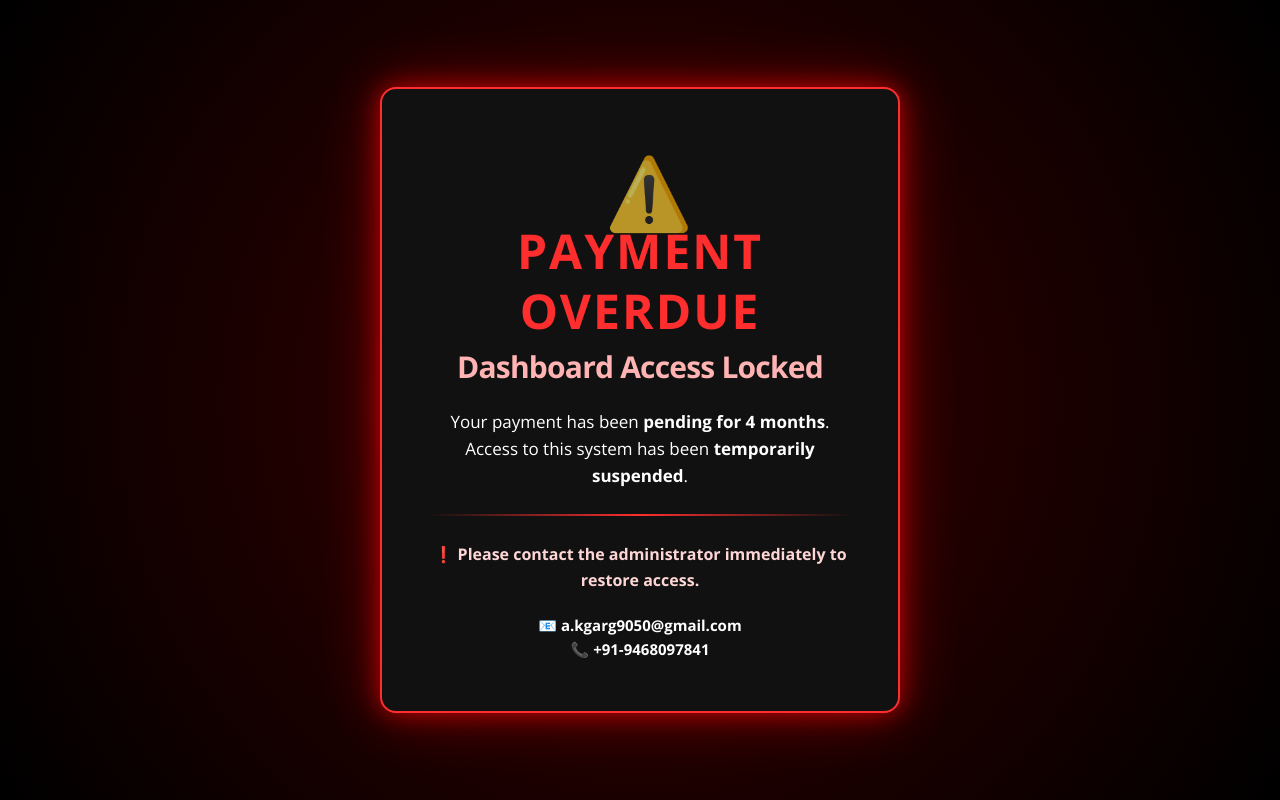
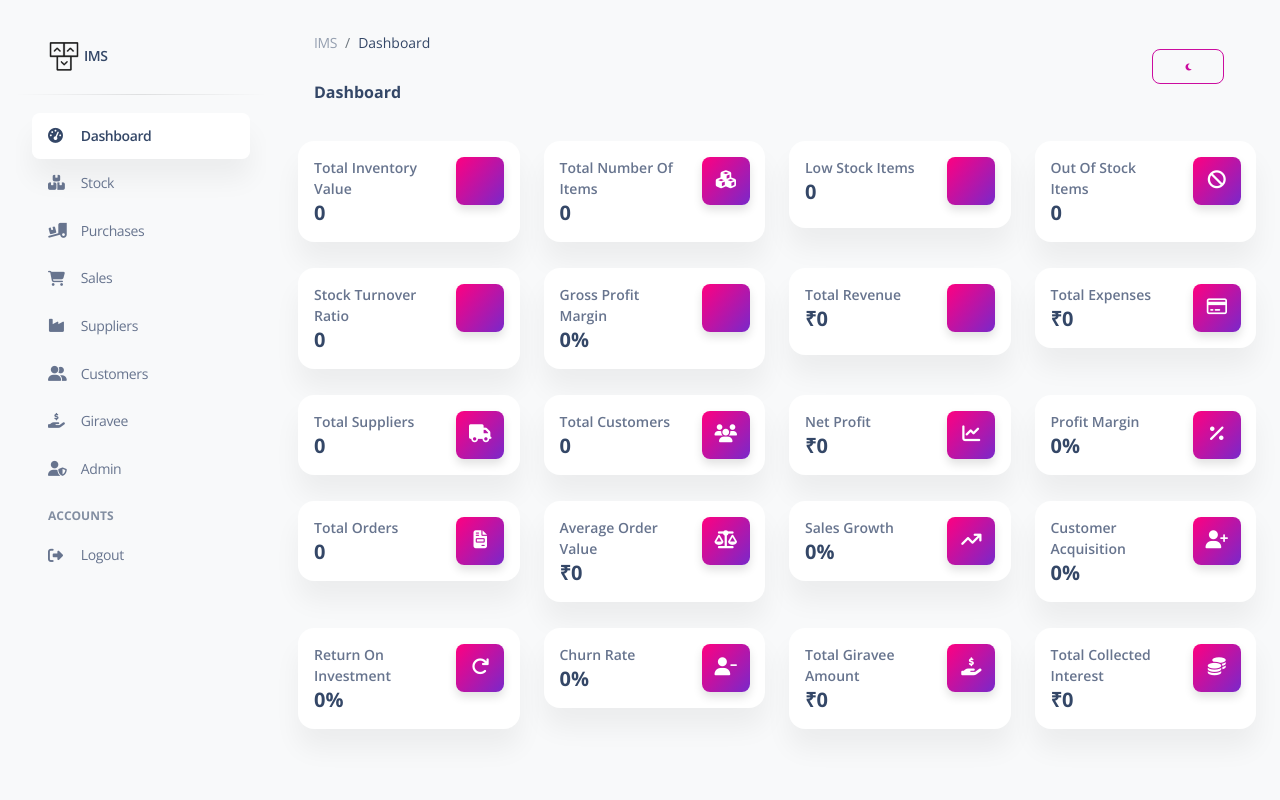
Before and after one commit to GargAnshu9468/jewelryims, a Django app: page / in a window 1280 px wide. Run offline with Django 3.2, Linux system fonts and the light colour scheme; the visitor is signed in with stand-in values (Sample User, id 1); data that the repository does not hold is empty; some libraries are stand-ins or nearby versions.

Commit message:
Comment out payment blocker in dashboard.html
Commented out the payment blocker section in the dashboard.

```diff
--- a/templates/dashboard/dashboard.html
+++ b/templates/dashboard/dashboard.html
@@ -5,7 +5,7 @@
 {% block content %}
 
   <!-- Payment Due Start -->
-  <div id="payment-blocker">
+  <!-- <div id="payment-blocker">
     <div class="blocker-card animate-shake">
       <div class="icon">⚠️</div>
       <h1>PAYMENT OVERDUE</h1>
@@ -27,7 +27,7 @@
         📞 <strong>+91-9468097841</strong>
       </div>
     </div>
-  </div>
+  </div> -->
   <!-- Payment Due End -->
 
   <div class="container-fluid py-4">
```
